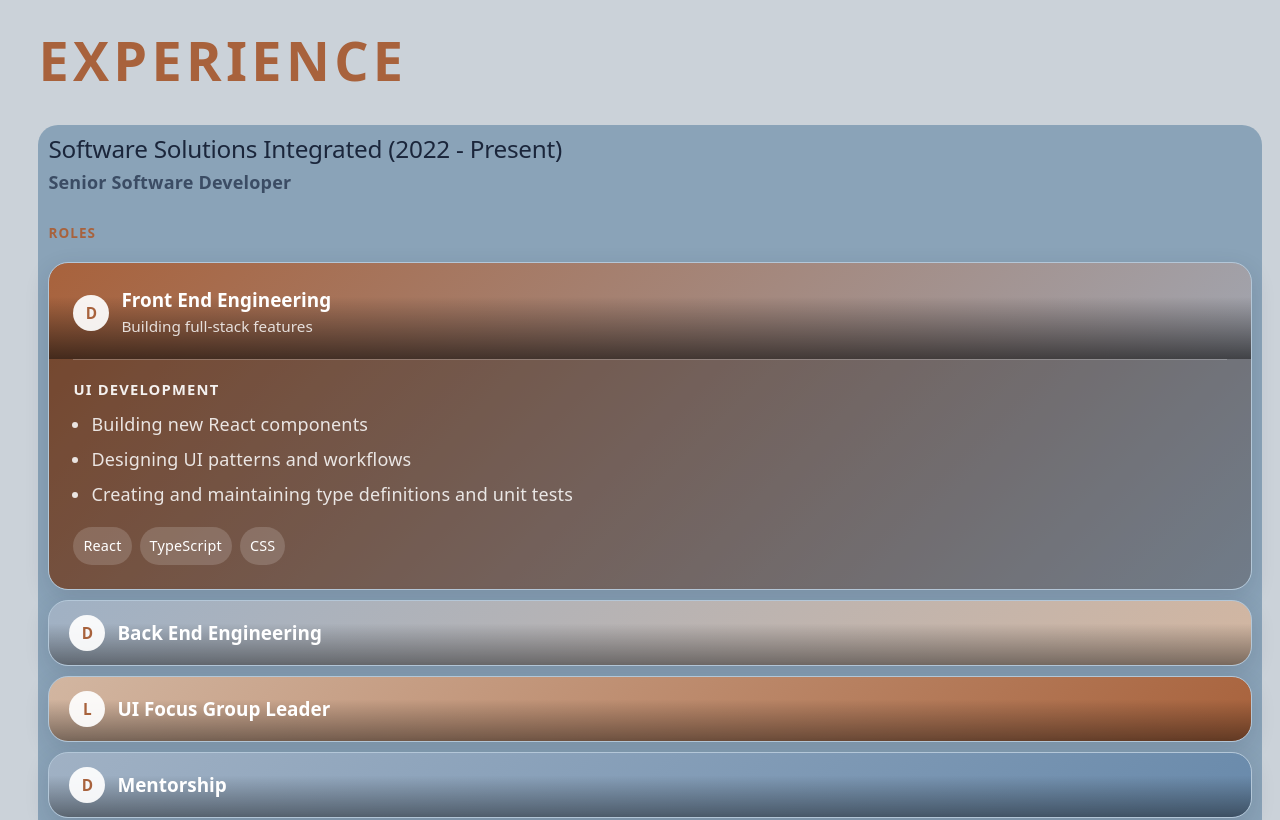
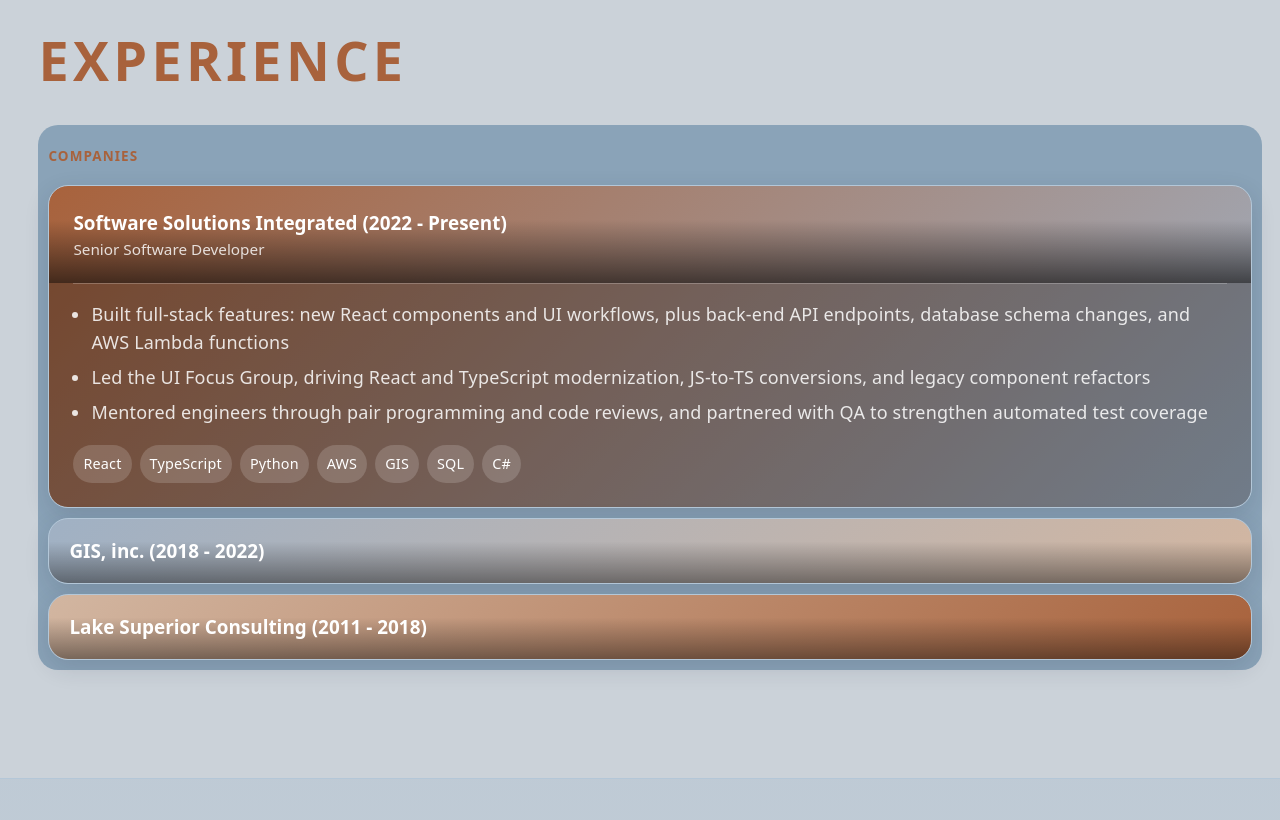
Before and after one commit to jswagger/jswagger-portfolio, a React (Vite) app: page / in a window 1280 px wide. Shown: the part 3340-4160 px from the top of the page. Built offline with nearby package versions, Linux system fonts and the light colour scheme.

Commit message:
Simplify Experience accordion

```diff
--- a/src/components/Experience.tsx
+++ b/src/components/Experience.tsx
@@ -1,6 +1,6 @@
 import React, { useEffect, useRef, useState } from 'react'
-import { projects, projectsGIS, projectsLSC } from '../data/portfolioContent'
-import ProjectAccordion from './ProjectAccordion'
+import { experience } from '../data/portfolioContent'
+import ExperienceAccordion from './ExperienceAccordion'
 
 export default function Experience() {
   const [isRevealed, setIsRevealed] = useState(false)
@@ -37,45 +37,11 @@ export default function Experience() {
       </div>
 
       <div className="experience-container">
-        <div className="experience-identity">
-          <h2>Software Solutions Integrated (2022 - Present)</h2>
-          <br />
-          <h4>Senior Software Developer</h4>
+        <div className="role-header">
+          <span className="identity-label">Companies</span>
         </div>
 
-        <div className="role-header">
-          <span className="identity-label">Roles</span>
-        </div>
-
-        <ProjectAccordion projects={projects} />
-      </div>
-
-      <div className="experience-container">
-        <div className="experience-identity">
-          <h2>GIS, inc. (2018 - 2022)</h2>
-          <br />
-          <h4>Geospatial Software Developer</h4>
-        </div>
-
-        <div className="role-header">
-          <span className="identity-label">Roles</span>
-        </div>
-
-        <ProjectAccordion projects={projectsGIS} />
-      </div>
-
-      <div className="experience-container">
-        <div className="experience-identity">
-          <h2>Lake Superior Consulting (2011 - 2018)</h2>
-          <br />
-          <h4>GIS Supervisor</h4>
-        </div>
-
-        <div className="role-header">
-          <span className="identity-label">Roles</span>
-        </div>
-
-        <ProjectAccordion projects={projectsLSC} />
+        <ExperienceAccordion experiences={experience} />
       </div>
     </section>
   )
--- /dev/null
+++ b/src/components/ExperienceAccordion.tsx
@@ -0,0 +1,64 @@
+import { useState } from 'react'
+import type { CompanyExperience } from '../types/content'
+
+interface ExperienceAccordionProps {
+  experiences: CompanyExperience[]
+}
+
+export default function ExperienceAccordion({ experiences }: ExperienceAccordionProps) {
+  const [activeCompany, setActiveCompany] = useState<string | null>(experiences[0]?.company ?? null)
+
+  return (
+    <div className="project-list project-accordion">
+      {experiences.map((entry, index) => {
+        const isActive = activeCompany === entry.company
+
+        return (
+          <article
+            key={entry.company}
+            className={`project-card ${isActive ? 'is-active' : ''}`}
+            style={{ '--card-index': index } as React.CSSProperties}
+          >
+            <button
+              type="button"
+              className="project-card-toggle"
+              onClick={() => setActiveCompany(entry.company)}
+              aria-expanded={isActive}
+            >
+              <span className="project-card-shadow" aria-hidden="true" />
+
+              <span className="project-card-label">
+                <span className="project-card-info">
+                  <span className="project-card-main">
+                    {entry.company} ({entry.dateRange})
+                  </span>
+                  <span className="project-card-sub">{entry.jobTitle}</span>
+                </span>
+              </span>
+            </button>
+
+            <div className="project-details">
+              <div className="project-details-inner">
+                <div className="project-section">
+                  <ul>
+                    {entry.highlights.map((highlight) => (
+                      <li key={`${entry.company}-${highlight}`}>{highlight}</li>
+                    ))}
+                  </ul>
+                </div>
+
+                <div className="tag-row">
+                  {entry.tags.map((tag) => (
+                    <span key={tag} className="tag">
+                      {tag}
+                    </span>
+                  ))}
+                </div>
+              </div>
+            </div>
+          </article>
+        )
+      })}
+    </div>
+  )
+}
--- a/src/components/ProjectAccordion.tsx
+++ b/src/components/ProjectAccordion.tsx
@@ -39,6 +39,7 @@ export default function ProjectAccordion({ projects }: ProjectAccordionProps) {
             </button>
 
             <div className="project-details">
+              <div className="project-details-inner">
                 {project.leadershipItems.length > 0 && (
                   <div className="project-section">
                     <h4>Leadership</h4>
@@ -69,6 +70,7 @@ export default function ProjectAccordion({ projects }: ProjectAccordionProps) {
                   ))}
                 </div>
               </div>
+            </div>
           </article>
         )
       })}
--- a/src/components/components.css
+++ b/src/components/components.css
@@ -962,7 +962,7 @@ h1 {
   inset: 0;
   background: linear-gradient(to top, rgba(0, 0, 0, 0.6), rgba(0, 0, 0, 0) 65%);
   opacity: 0.7;
-  transition: opacity 420ms ease;
+  transition: opacity 500ms cubic-bezier(0.05, 0.61, 0.41, 0.95);
   pointer-events: none;
 }
 
@@ -982,7 +982,7 @@ h1 {
   cursor: pointer;
   font: inherit;
   padding: 14px 20px;
-  transition: padding 420ms cubic-bezier(0.05, 0.61, 0.41, 0.95);
+  transition: padding 500ms cubic-bezier(0.05, 0.61, 0.41, 0.95);
 }
 
 .project-accordion .project-card.is-active .project-card-toggle {
@@ -1034,10 +1034,10 @@ h1 {
   overflow: hidden;
   transform: translateY(6px);
   transition:
-    max-height 400ms ease,
-    opacity 320ms ease,
-    transform 320ms ease;
-  transition-delay: 60ms;
+    max-height 500ms cubic-bezier(0.05, 0.61, 0.41, 0.95),
+    opacity 500ms cubic-bezier(0.05, 0.61, 0.41, 0.95),
+    transform 500ms cubic-bezier(0.05, 0.61, 0.41, 0.95);
+  transition-delay: 100ms;
 }
 
 .project-accordion .project-card.is-active .project-card-sub {
@@ -1046,29 +1046,53 @@ h1 {
   transform: translateY(0);
 }
 
+/*
+  Expand/collapse via grid-template-rows (0fr <-> 1fr) instead of max-height.
+  max-height needs an arbitrary large cap (e.g. 1200px) that never matches the
+  actual content height, so the transition covers far more distance than it
+  needs to and reads as an abrupt snap rather than a smooth glide. Animating
+  the grid track size tracks the real content height exactly, matching the
+  smoother feel of the flex-grow-based reference implementation.
+*/
 .project-details {
   position: relative;
   z-index: 1;
-  max-height: 0;
+  display: grid;
+  grid-template-rows: 0fr;
   opacity: 0;
-  overflow: hidden;
-  padding: 0 24px;
   background: rgba(0, 0, 0, 0.3);
   transform: translateY(-6px);
   transition:
-    max-height 420ms ease,
-    opacity 260ms ease,
-    padding 260ms ease,
-    transform 260ms ease;
+    grid-template-rows 500ms cubic-bezier(0.05, 0.61, 0.41, 0.95),
+    opacity 500ms cubic-bezier(0.05, 0.61, 0.41, 0.95),
+    transform 500ms cubic-bezier(0.05, 0.61, 0.41, 0.95);
   transition-delay: 60ms;
 }
 
 .project-accordion .project-card.is-active .project-details {
-  max-height: 1200px;
+  grid-template-rows: 1fr;
   opacity: 1;
-  padding: 0 24px 24px;
   transform: translateY(0);
   transition-delay: 80ms;
+}
+
+/*
+  padding-bottom stays 0 while collapsed and only grows once the card is
+  active. A static bottom padding here would give the closed row a floor
+  of its own height (padding still needs room even at min-height: 0),
+  which showed up as a persistent sliver of the overlay across every
+  closed card.
+*/
+.project-details-inner {
+  box-sizing: border-box;
+  min-height: 0;
+  overflow: hidden;
+  padding: 0 24px;
+  transition: padding-bottom 500ms cubic-bezier(0.05, 0.61, 0.41, 0.95);
+}
+
+.project-accordion .project-card.is-active .project-details-inner {
+  padding-bottom: 24px;
 }
 
 .project-section {
--- a/src/data/portfolioContent.ts
+++ b/src/data/portfolioContent.ts
@@ -1,4 +1,4 @@
-import type { Highlight, ProjectItem, ServiceItem } from '../types/content'
+import type { CompanyExperience, Highlight, ProjectItem, ServiceItem } from '../types/content'
 
 export const highlights: Highlight[] = [
   { label: 'Experience', value: '10+ years' },
@@ -22,6 +22,47 @@ export const services: ServiceItem[] = [
   }
 ]
 
+// Condensed, one-item-per-company view used by the single Experience
+// accordion. Full role-by-role detail is preserved below in `projects`,
+// `projectsGIS`, and `projectsLSC`.
+export const experience: CompanyExperience[] = [
+  {
+    company: 'Software Solutions Integrated',
+    dateRange: '2022 - Present',
+    jobTitle: 'Senior Software Developer',
+    highlights: [
+      'Built full-stack features: new React components and UI workflows, plus back-end API endpoints, database schema changes, and AWS Lambda functions',
+      'Led the UI Focus Group, driving React and TypeScript modernization, JS-to-TS conversions, and legacy component refactors',
+      'Mentored engineers through pair programming and code reviews, and partnered with QA to strengthen automated test coverage'
+    ],
+    tags: ['React', 'TypeScript', 'Python', 'AWS', 'GIS', 'SQL', 'C#']
+  },
+  {
+    company: 'GIS, inc.',
+    dateRange: '2018 - 2022',
+    jobTitle: 'Geospatial Software Developer',
+    highlights: [
+      'Built geospatial front-end features with the ArcGIS API for JavaScript, including editing workflows and mapping interactions',
+      'Developed back-end spatial processing methods and manipulated spatial data using Python',
+      'Championed unit testing practices, organizing test suites and embedding test creation into standard ticket work'
+    ],
+    tags: ['React', 'Python', 'GIS', 'SQL', 'ArcGIS API for JavaScript']
+  },
+  {
+    company: 'Lake Superior Consulting',
+    dateRange: '2011 - 2018',
+    jobTitle: 'GIS Supervisor',
+    highlights: [
+      'Led a team of GIS analysts delivering geospatial data and deliverables to clients',
+      'Directed front-end mapping workflows using the ArcGIS API for JavaScript',
+      'Directed back-end spatial data processing and Python-based automation'
+    ],
+    tags: ['Angular', 'Python', 'GIS', 'Arcpy', 'ArcGIS API for JavaScript']
+  }
+]
+
+// Full role-by-role detail behind each company above, kept for reference
+// and possible future use (e.g. a detail view or resume export).
 export const projects: ProjectItem[] = [
     {
     title: 'Front End Engineering',
```
Also changed, not shown: src/types/content.ts (+11 -0 lines). Lines whose indentation alone changed are shown as unchanged.
